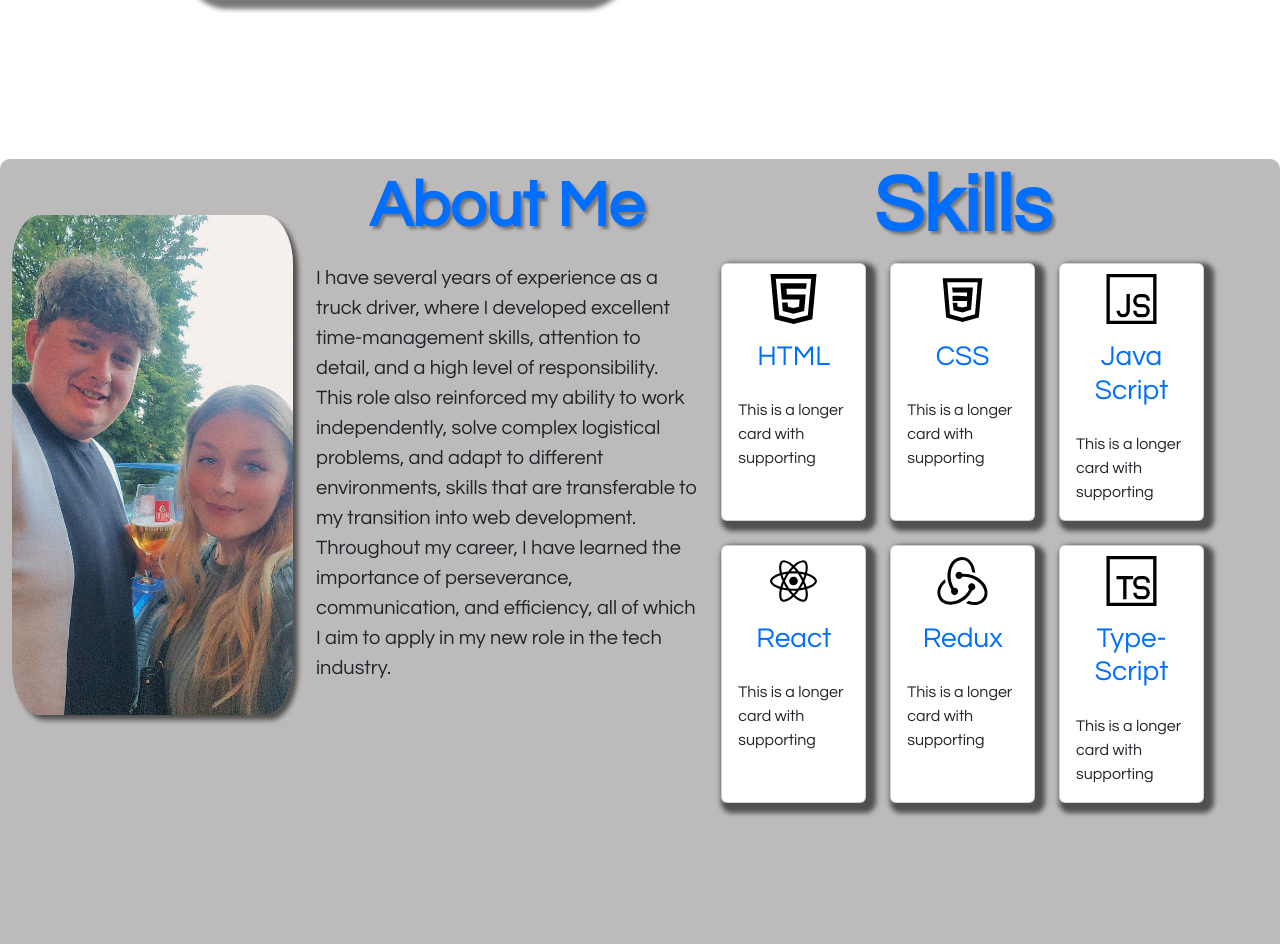
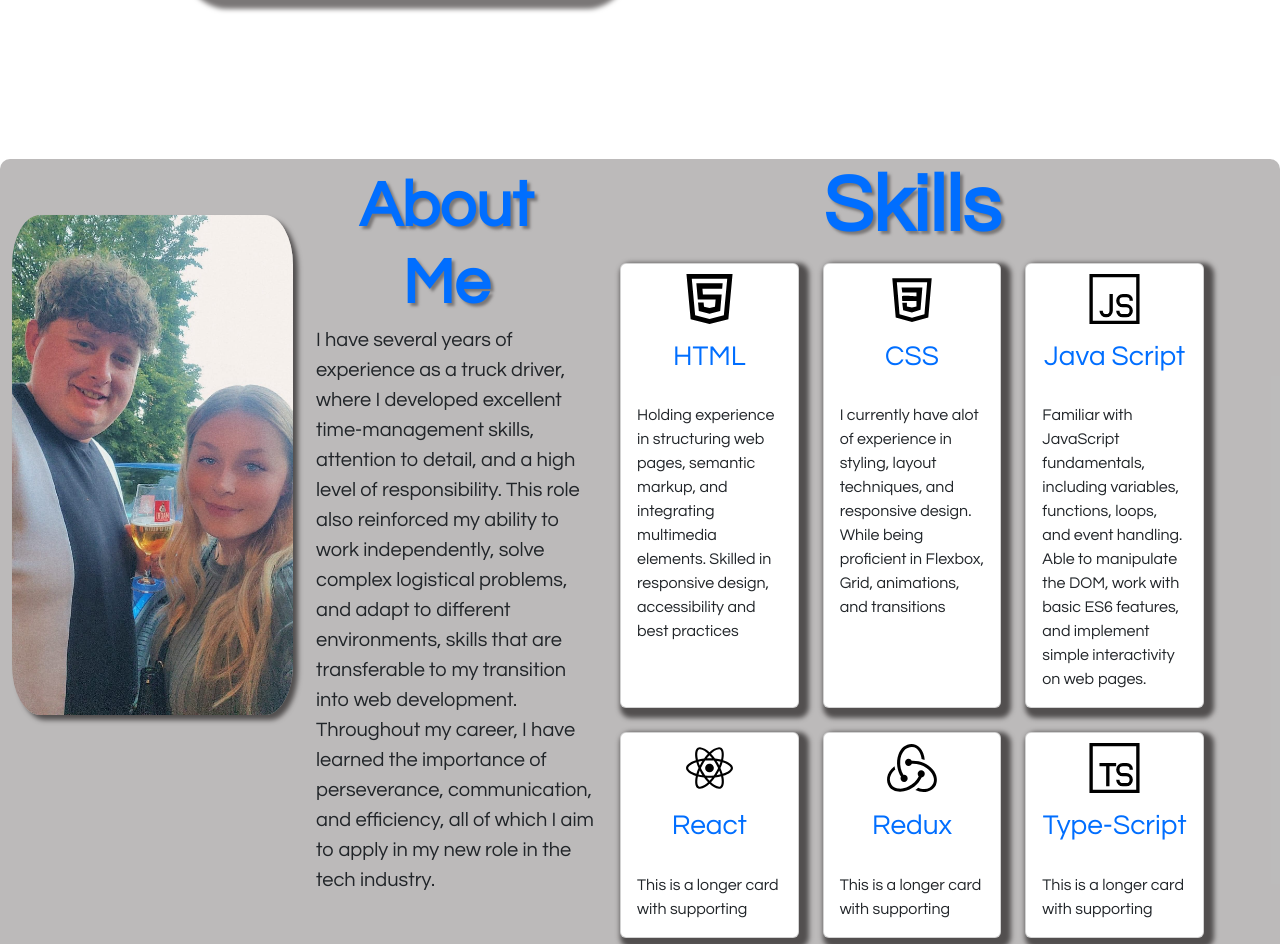
Before and after one commit to CJWatson14/Personal-Page, a plain HTML site: page index.html in a window 1280 px wide. Shown: the part 641-1585 px from the top of the page. Drawn offline with nearby package versions, Linux system fonts and the light colour scheme.

Commit message:
Updated Skill Info

```diff
--- a/index.html
+++ b/index.html
@@ -67,45 +67,48 @@
           <div class="picture-about-me">
             <img src="media/me2.jpg" height="500"></div>
           </div>
-       <div class="col-xl-4">
+       <div class="col-xl-3">
         <h3 id="about-me-title">About Me</h3>
-        <p >I have several years of experience as a truck driver, where I developed excellent time-management skills, attention to detail, and a high level of responsibility.
+        <p>I have several years of experience as a truck driver, where I developed excellent time-management skills, attention to detail, and a high level of responsibility.
           This role also reinforced my ability to work independently, solve complex logistical problems, and adapt to different environments, skills that are transferable to my transition into web development.
           Throughout my career, I have learned the importance of perseverance, communication, and efficiency, all of which I aim to apply in my new role in the tech industry.</p>
       </div>
-      <div class="col-xl-5 d-flex-fluid">
+      <div class="col-xl-6 d-flex-fluid">
 
 
       <div class="skills">
         <h1>Skills</h1>
         <div class="row row-cols-1 row-cols-md-3 g-4">
 
-          <div class="col" style="max-height: 17rem;">
+          <div class="col" style="max-height: 50rem;">
             <div class="card h-100">
               <img src="/media/html-logo.svg" height="50" class="card-img-top" alt="HTML Logo">
               <div class="card-body">
                 <h3 class="card-title">HTML</h3>
-                <p class="card-text" >This is a longer card with supporting</p>
+                <p class="card-text" >Holding experience in structuring web pages, semantic markup, and integrating multimedia elements.
+                  Skilled in responsive design, accessibility and best practices</p>
               </div>
             </div>
           </div>
 
-          <div class="col" style="max-height: 17rem;">
+          <div class="col" style="max-height: 50rem;">
             <div class="card h-100">
               <img src="/media/css-logo.svg" height="50" class="card-img-top" alt="HTML Logo">
               <div class="card-body">
                 <h3 class="card-title">CSS</h3>
-                <p class="card-text" >This is a longer card with supporting</p>
+                <p class="card-text" >I currently have alot of experience in styling, layout techniques,
+                  and responsive design. While being proficient in Flexbox, Grid, animations, and transitions</p>
               </div>
             </div>
           </div>
 
-          <div class="col" style="max-height: 17rem;">
+          <div class="col" style="max-height: 50rem;">
             <div class="card h-100">
               <img src="/media/javascript-logo.svg" height="50" class="card-img-top" alt="HTML Logo">
               <div class="card-body">
                 <h3 class="card-title">Java Script</h3>
-                <p class="card-text" >This is a longer card with supporting</p>
+                <p class="card-text" >Familiar with JavaScript fundamentals, including variables, functions, loops, and event handling.
+                  Able to manipulate the DOM, work with basic ES6 features, and implement simple interactivity on web pages.</p>
               </div>
             </div>
           </div>
--- a/style.css
+++ b/style.css
@@ -125,7 +125,7 @@ text-decoration: none;
 .about-me{
     background-color: rgb(122, 119, 119, 0.5);
     width: 100%;
-    height: 102vh;
+    height: 120vh;
     margin-top: 10rem;
     margin-bottom: 10rem;
     border-radius: 10px;
@@ -164,6 +164,7 @@ text-decoration: none;
     text-shadow: 3px 3px 3px  rgb(122, 119, 119);
     font-size: 4rem;
     margin-top: -90px;
+    margin-right: 20px;
 }
 
 
```
